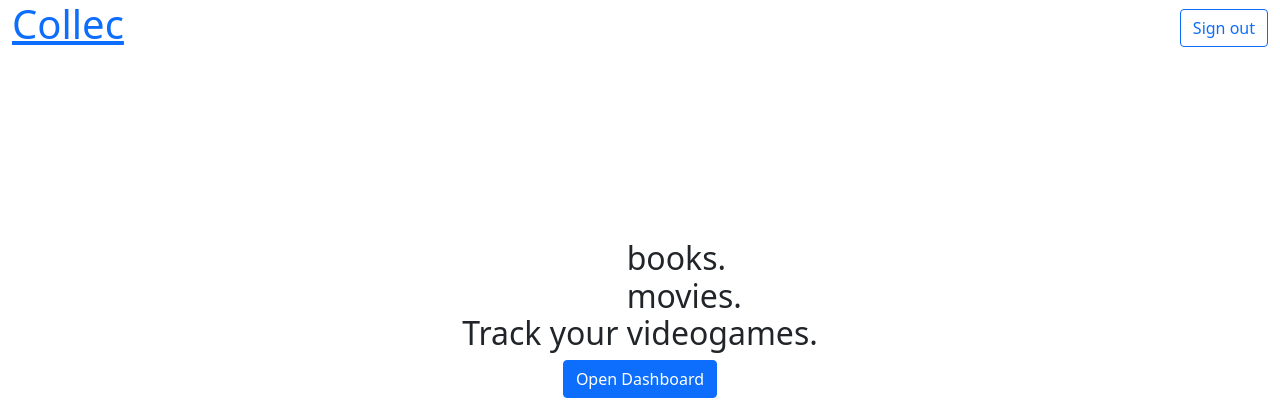
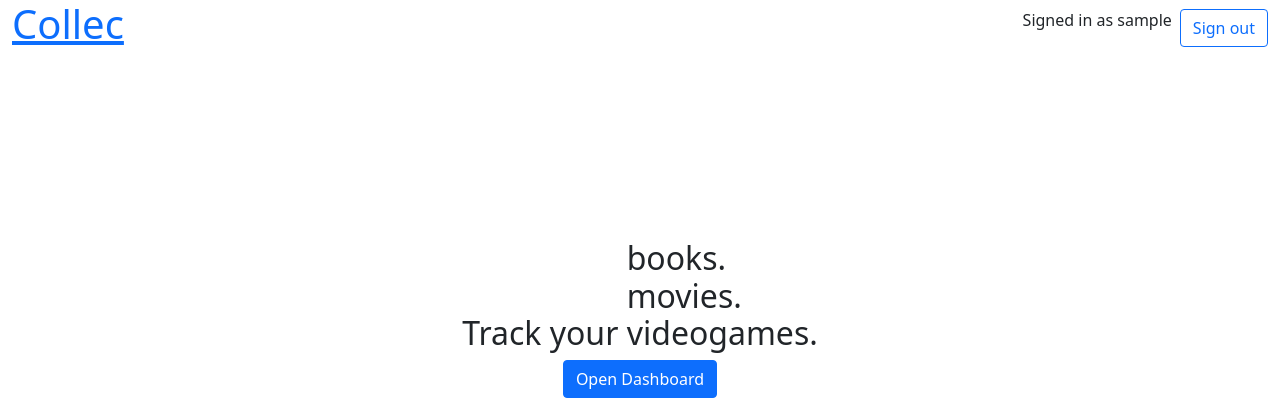
Before and after one commit to Tearnote/collec, a Django app: page / in a window 1280 px wide. Shown: the top 420 px of the page. Run offline with Django 4.2, Linux system fonts and the light colour scheme; the visitor is signed in with stand-in values (Sample User, id 1); some libraries are stand-ins or nearby versions.

Commit message:
Display currently signed in user

```diff
--- a/collec/web/templates/web/base.html
+++ b/collec/web/templates/web/base.html
@@ -37,8 +37,9 @@
         <div class="col">
             <a href="/"><h1>{% block header_title %}Collec{% endblock %}</h1></a>
         </div>
-        <div class="col-auto">
+        <div class="col-auto d-flex flex-row align-items-center">
             {% if user.is_authenticated %}
+                <p class="p-2">Signed in as {{ user }}</p>
                 <form method="post" action="{% url 'account_logout' %}">
                     {% csrf_token %}
                     <button type="submit" class="btn btn-outline-primary">Sign out</button>
```
